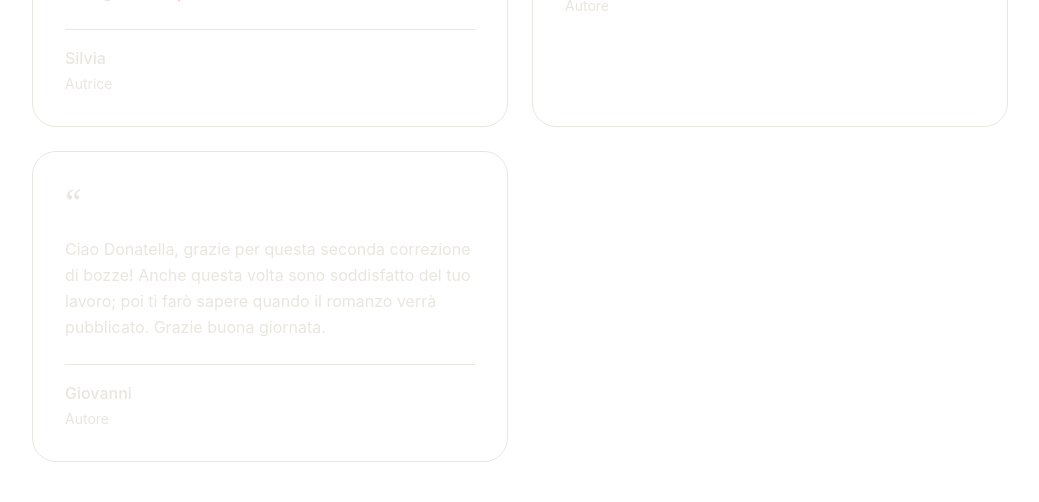
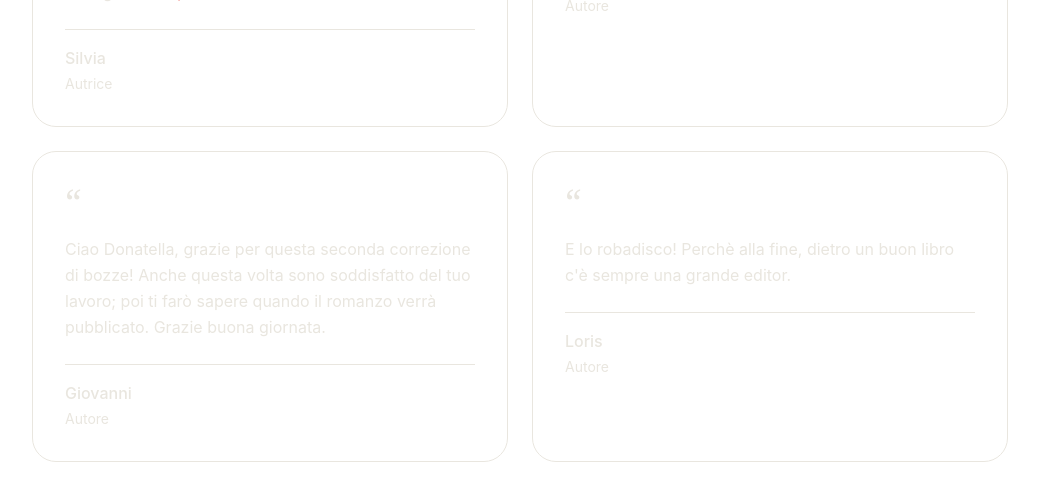
Before and after one commit to martens79/dentroleparole, a Next.js app: page /testimonianze in a window 1280 px wide. Shown: the part 1150-1652 px from the top of the page, without its empty margins (120-1159 px from the left). Built offline with nearby package versions, Linux system fonts and the light colour scheme.

Commit message:
Update testimonianze + promo banner + updates data

```diff
--- a/src/app/testimonianze/page.tsx
+++ b/src/app/testimonianze/page.tsx
@@ -38,6 +38,12 @@ A presto`,
       quote:
         "Ciao Donatella, grazie per questa seconda correzione di bozze! Anche questa volta sono soddisfatto del tuo lavoro; poi ti farò sapere quando il romanzo verrà pubblicato. Grazie buona giornata.",
       author: "Giovanni",
+      role: "Autore",
+    },
+    {
+      quote:
+        "E lo robadisco! Perchè alla fine, dietro un buon libro c'è sempre una grande editor. ",
+      author: "Loris",
       role: "Autore",
     },
   ];
--- a/src/components/PromoBanner.tsx
+++ b/src/components/PromoBanner.tsx
@@ -19,7 +19,7 @@ export default function PromoBanner() {
 
        <p className="truncate text-center text-[13px] text-[#F3E9D2]/92 md:text-[15px]">
   <span className="font-semibold text-[#f4e7c8]">
-    Promo marzo — per i primi 3 autori
+    Promo Aprile — il più veloce avrà una correzione di bozze a prezzo scontato!
   </span>
   {" "}
   valutazione gratuita • sample audiolibro • coaching
--- a/src/data/updates.ts
+++ b/src/data/updates.ts
@@ -1,14 +1,14 @@
 export const updates = [
   {
-    date: "Marzo 2026",
+    date: "Marzo-Aprile 2026",
     title: "Progetto in corso",
     desc: "Stesura nuovo romanzo fantasy candidato al Premio Arcimago",
     status: "in lavorazione",
   },
   {
-    date: "Marzo 2026",
-    title: "Editing strutturale e stilistico",
-    desc: "Editing in corso su un romanzo thriller psicologico contemporaneo con elementi di weird fiction, con interventi su ritmo narrativo, coerenza strutturale e tono stilistico.",
+    date: "Aprile 2026",
+    title: "Correzione di bozze",
+    desc: "Correzione di bozze di due romanzi Harmony, collana I Grandi Romanzi Storici, in uscita a Maggio 2026",
     status: "in lavorazione",
   },
 ];
```
